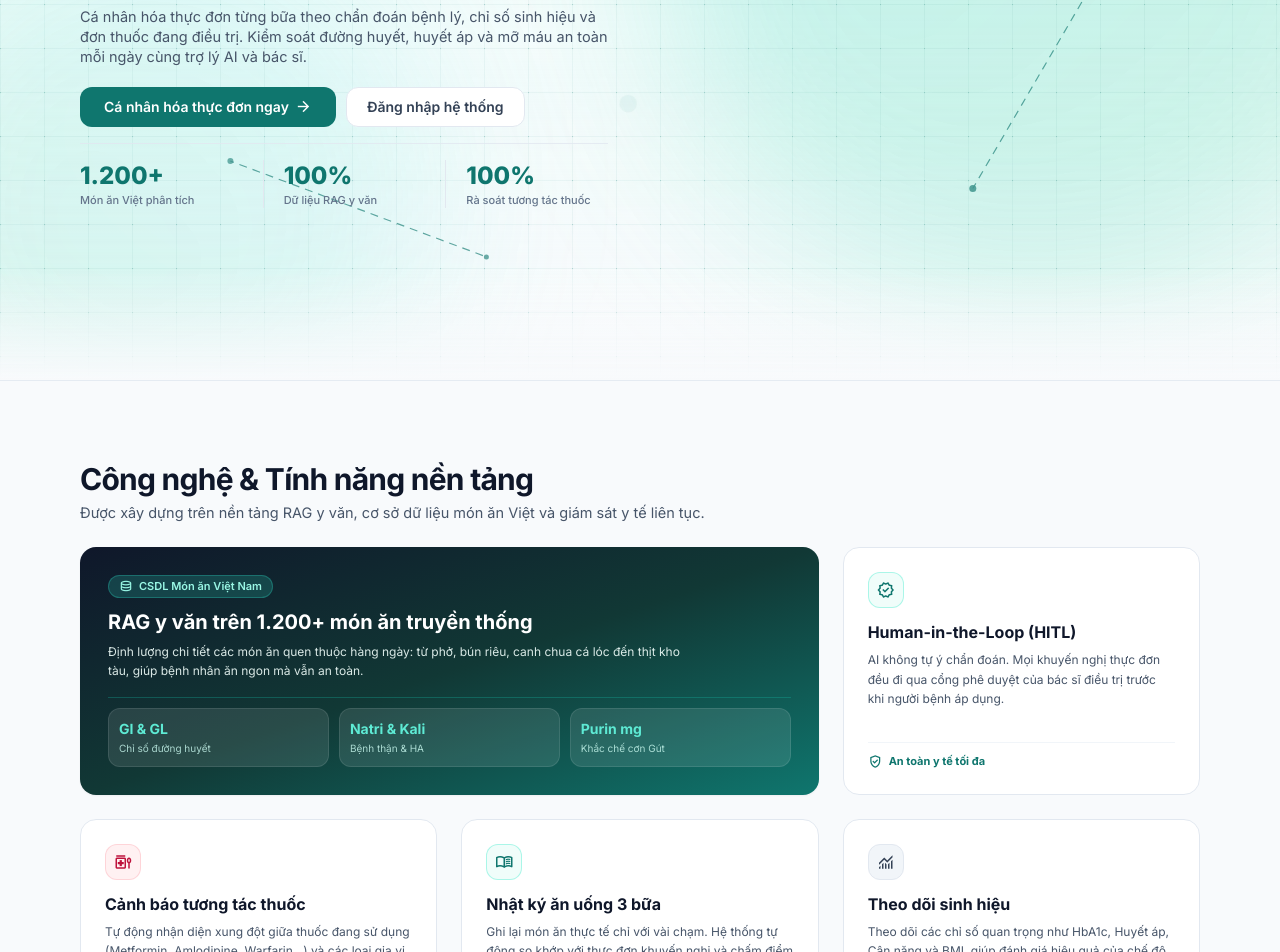
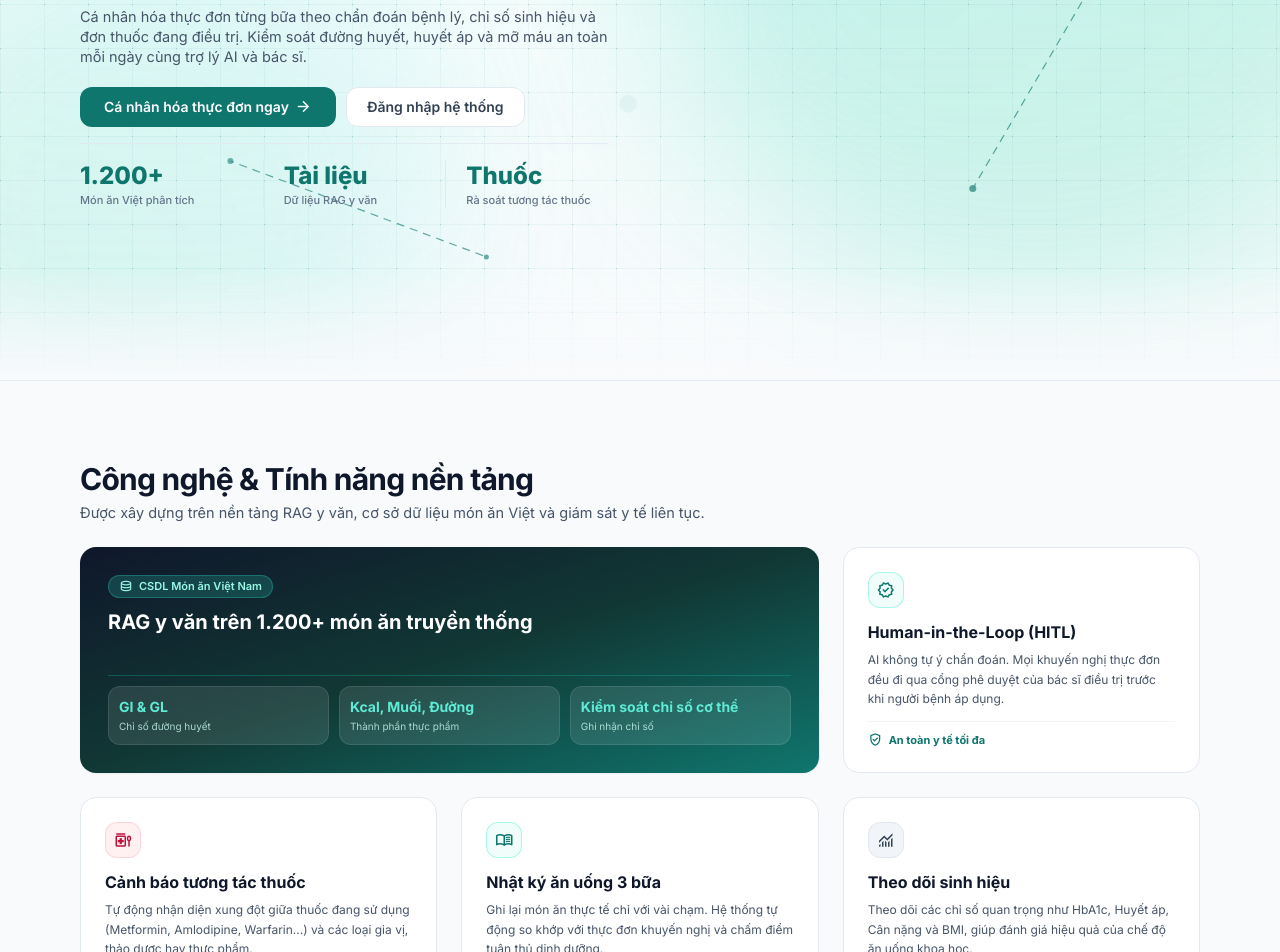
Before and after one commit to anhdotu0912/mohinhhoa, a Next.js app in the folder frontend/: page / in a window 1280 px wide. Shown: the part 368-1320 px from the top of the page. Built offline with nearby package versions, Linux system fonts and the light colour scheme.

Commit message:
sửa thông tin trang chủ

```diff
--- a/frontend/app/page.tsx
+++ b/frontend/app/page.tsx
@@ -141,8 +141,7 @@ export default function HomePage() {
                 <button
                   type="button"
                   onClick={() => setMobileHeroTab("overview")}
-                  className={`py-1.5 px-3 rounded-lg text-xs font-bold transition-all flex items-center justify-center gap-1.5 ${
-                    mobileHeroTab === "overview"
+                  className={`py-1.5 px-3 rounded-lg text-xs font-bold transition-all flex items-center justify-center gap-1.5 ${mobileHeroTab === "overview"
                     ? "bg-white text-[#0f766e] shadow-xs"
                     : "text-slate-600 hover:text-slate-900"
                     }`}
@@ -153,8 +152,7 @@ export default function HomePage() {
                 <button
                   type="button"
                   onClick={() => setMobileHeroTab("chat")}
-                  className={`py-1.5 px-3 rounded-lg text-xs font-bold transition-all flex items-center justify-center gap-1.5 ${
-                    mobileHeroTab === "chat"
+                  className={`py-1.5 px-3 rounded-lg text-xs font-bold transition-all flex items-center justify-center gap-1.5 ${mobileHeroTab === "chat"
                     ? "bg-white text-[#0f766e] shadow-xs"
                     : "text-slate-600 hover:text-slate-900"
                     }`}
@@ -169,8 +167,7 @@ export default function HomePage() {
             <div className="grid grid-cols-1 lg:grid-cols-2 gap-8 lg:gap-12 xl:gap-16 items-center">
 
               {/* Left Column: Clinical Value Proposition (Visible on Desktop OR when mobileHeroTab === 'overview') */}
-              <div className={`w-full flex flex-col items-start text-left gap-3.5 sm:gap-4 ${
-                mobileHeroTab === "overview" ? "flex" : "hidden lg:flex"
+              <div className={`w-full flex flex-col items-start text-left gap-3.5 sm:gap-4 ${mobileHeroTab === "overview" ? "flex" : "hidden lg:flex"
                 }`}>
 
                 <div className="inline-flex items-center gap-1.5 px-2.5 py-1 rounded-full bg-teal-50 border border-teal-200 text-[#0f766e] text-[11px] font-bold">
@@ -218,19 +215,18 @@ export default function HomePage() {
                     <span className="text-[10px] sm:text-[11px] text-slate-500 font-medium mt-0.5 leading-tight">Món ăn Việt phân tích</span>
                   </div>
                   <div className="flex flex-col border-l border-slate-200 pl-2 sm:pl-5">
-                    <span className="text-base sm:text-xl lg:text-2xl font-extrabold text-[#0f766e]">100%</span>
+                    <span className="text-base sm:text-xl lg:text-2xl font-extrabold text-[#0f766e]">Tài liệu</span>
                     <span className="text-[10px] sm:text-[11px] text-slate-500 font-medium mt-0.5 leading-tight">Dữ liệu RAG y văn</span>
                   </div>
                   <div className="flex flex-col border-l border-slate-200 pl-2 sm:pl-5">
-                    <span className="text-base sm:text-xl lg:text-2xl font-extrabold text-[#0f766e]">100%</span>
+                    <span className="text-base sm:text-xl lg:text-2xl font-extrabold text-[#0f766e]">Thuốc</span>
                     <span className="text-[10px] sm:text-[11px] text-slate-500 font-medium mt-0.5 leading-tight">Rà soát tương tác thuốc</span>
                   </div>
                 </div>
               </div>
 
               {/* Right Column: Clean Looping Video & Chat Preview (Visible on Desktop OR when mobileHeroTab === 'chat') */}
-              <div className={`w-full items-center justify-center lg:justify-end animate-hero-slide-left animation-delay-200 ${
-                mobileHeroTab === "chat" ? "flex flex-col" : "hidden lg:flex"
+              <div className={`w-full items-center justify-center lg:justify-end animate-hero-slide-left animation-delay-200 ${mobileHeroTab === "chat" ? "flex flex-col" : "hidden lg:flex"
                 }`}>
                 <div className="w-full max-w-[480px]">
                   <ClinicalChatLoopPreview />
@@ -274,9 +270,7 @@ export default function HomePage() {
                   <h3 className="text-base sm:text-xl font-bold text-white mb-1.5">
                     RAG y văn trên 1.200+ món ăn truyền thống
                   </h3>
-                  <p className="text-xs text-teal-50/90 leading-relaxed mb-4">
-                    Định lượng chi tiết các món ăn quen thuộc hàng ngày: từ phở, bún riêu, canh chua cá lóc đến thịt kho tàu, giúp bệnh nhân ăn ngon mà vẫn an toàn.
-                  </p>
+
                 </div>
                 <div className="z-10 grid grid-cols-1 sm:grid-cols-3 gap-2 sm:gap-2.5 pt-2.5 border-t border-teal-500/30">
                   <div className="bg-white/10 p-2 sm:p-2.5 rounded-xl border border-white/10 flex sm:flex-col justify-between sm:justify-start items-center sm:items-start">
@@ -284,12 +278,12 @@ export default function HomePage() {
                     <div className="text-[10px] text-teal-100/80 sm:mt-0.5">Chỉ số đường huyết</div>
                   </div>
                   <div className="bg-white/10 p-2 sm:p-2.5 rounded-xl border border-white/10 flex sm:flex-col justify-between sm:justify-start items-center sm:items-start">
-                    <div className="text-xs sm:text-sm font-bold text-teal-300">Natri &amp; Kali</div>
-                    <div className="text-[10px] text-teal-100/80 sm:mt-0.5">Bệnh thận &amp; HA</div>
+                    <div className="text-xs sm:text-sm font-bold text-teal-300">Kcal, Muối, Đường</div>
+                    <div className="text-[10px] text-teal-100/80 sm:mt-0.5">Thành phần thực phẩm</div>
                   </div>
                   <div className="bg-white/10 p-2 sm:p-2.5 rounded-xl border border-white/10 flex sm:flex-col justify-between sm:justify-start items-center sm:items-start">
-                    <div className="text-xs sm:text-sm font-bold text-teal-300">Purin mg</div>
-                    <div className="text-[10px] text-teal-100/80 sm:mt-0.5">Khắc chế cơn Gút</div>
+                    <div className="text-xs sm:text-sm font-bold text-teal-300">Kiểm soát chỉ số cơ thể</div>
+                    <div className="text-[10px] text-teal-100/80 sm:mt-0.5">Ghi nhận chỉ số</div>
                   </div>
                 </div>
               </div>
```
Lines whose indentation alone changed are shown as unchanged.
